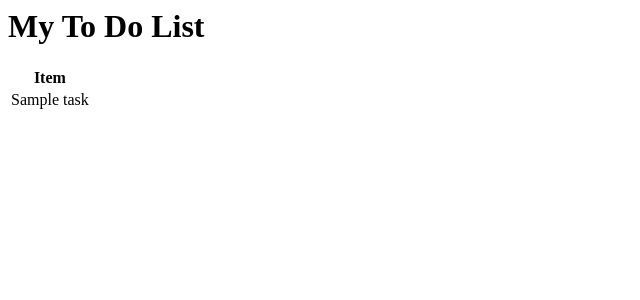
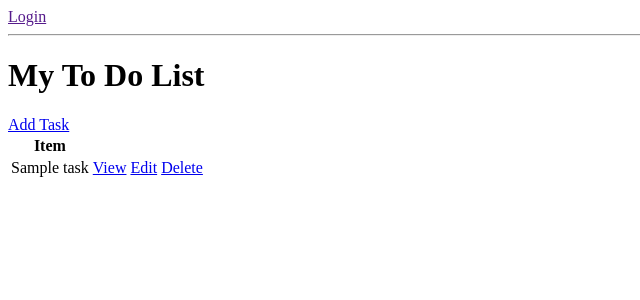
Before and after one commit to Juha02/Todo-appi, a Django app: page / in a window 1280 px wide. Shown: the top 300 px of the page, without its empty margins (0-640 px from the left). Run offline with Django 3.2, Linux system fonts and the light colour scheme; tables that the repository leaves empty hold one stand-in row (values such as "Sample post").

Commit message:
päivitettiin sivua lisää

```diff
--- /dev/null
+++ b/Todo/base/templates/base/task.html
@@ -0,0 +1 @@
+<h1>Task: {{task}}</h1>
--- /dev/null
+++ b/Todo/base/templates/base/task_confirm_delete.html
@@ -0,0 +1,6 @@
+<a href="{% url 'tasks' %}">Go Back</a>
+<form method="POST">
+    {% csrf_token %}
+    <p>Are you sure you want delete this task? "{{task}}"</p>
+    <input type="submit" value="Delete"/>
+</form>
--- a/Todo/base/templates/base/task_detail.html
+++ /dev/null
@@ -1 +0,0 @@
-<h1></h1>
--- a/Todo/base/templates/base/task_list.html
+++ b/Todo/base/templates/base/task_list.html
@@ -1,12 +1,27 @@
+{% if request.user.is_authenticated %}
+<p>{{request.user}}</p>
+<a href=''>Logout</a>
+{% else %}
+<a href=''>Login</a>
+{% endif %}
+
+<hr>
 <h1>My To Do List</h1>
+
+<a href="{% url 'task-create' %}">Add Task</a>
 
 <table>
     <tr>
         <th>Item</th>
+        <th></th>
+        <th></th>
     </tr>
     {% for task in tasks %}
     <tr>
         <td>{{task.title}}</td>
+        <td><a href="{% url 'task' task.id %}">View</a></td>
+        <td><a href="{% url 'task-update' task.id %}">Edit</a></td>
+        <td><a href="{% url 'task-delete' task.id %}">Delete</a></td>
     </tr>
     {% empty %}
     <h3>No items in list</h3>
--- a/Todo/base/urls.py
+++ b/Todo/base/urls.py
@@ -1,6 +1,10 @@
 from django.urls import path
-from .views import TaskList
+from .views import TaskList, TaskDetail, TaskCreate, TaskUpdate, DeleteView
 
 urlpatterns = [
     path('', TaskList.as_view(), name='tasks'),
+    path('task/<int:pk>/', TaskDetail.as_view(), name='task'),
+    path('task-create/', TaskCreate.as_view(), name='task-create'),
+    path('task-update/<int:pk>/', TaskUpdate.as_view(), name='task-update'),
+    path('task-delete/<int:pk>/', DeleteView.as_view(), name='task-delete'),
 ]
--- a/Todo/base/views.py
+++ b/Todo/base/views.py
@@ -1,6 +1,9 @@
 from django.shortcuts import render
 from django.views.generic.list import ListView
 from django.views.generic.detail import DetailView
+from django.views.generic.edit import CreateView, UpdateView, DeleteView
+from django.urls import reverse_lazy
+
 from .models import Task
 
 
@@ -8,5 +11,25 @@ class TaskList(ListView):
     model = Task
     context_object_name = 'tasks'
 
+
 class TaskDetail(DetailView):
     model = Task
+    context_object_name = 'task'
+    template_name = 'base/task.html'
+
+
+class TaskCreate(CreateView):
+    model = Task
+    fields = '__all__'
+    success_url = reverse_lazy('tasks')
+
+
+class TaskUpdate(UpdateView):
+    model = Task
+    fields = '__all__'
+    success_url = reverse_lazy('tasks')
+
+class DeleteView(DeleteView):
+    model = Task
+    context_object_name = 'task'
+    success_url = reverse_lazy('tasks')
```
Also changed, not shown: Todo/base/templates/base/task_form.html (added, +7 -0 lines).
